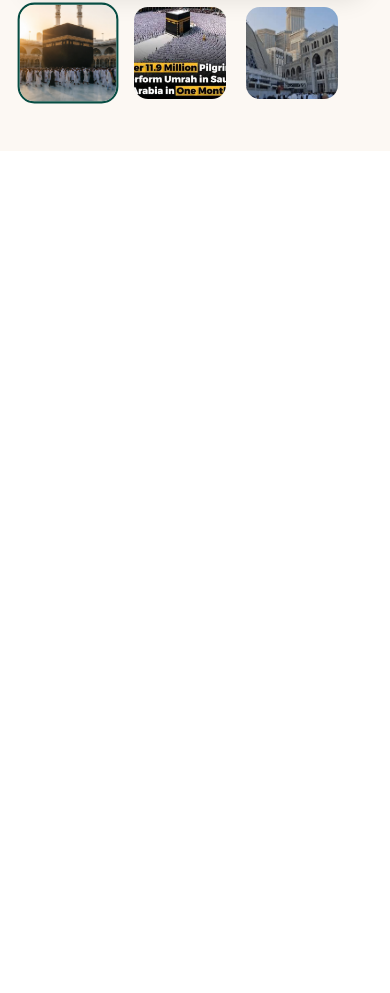
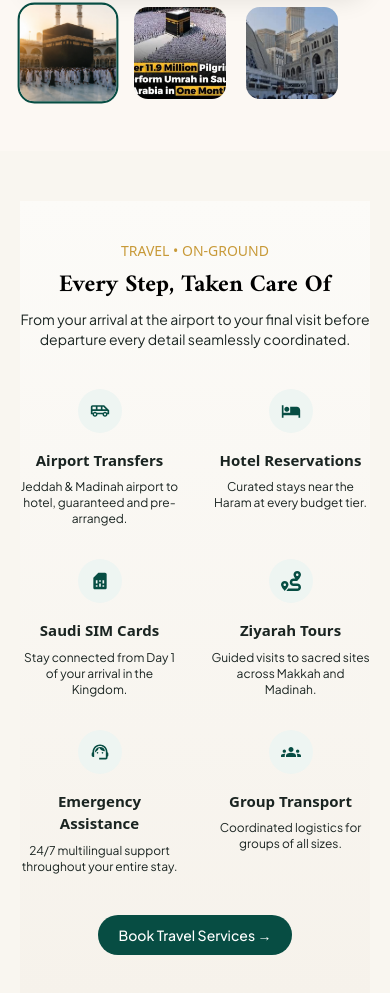
Before and after one commit to foysal41/hadya_portal, a Next.js app: page /about in a window 390 px wide. Shown: the part 10244-11237 px from the top of the page. Before the commit the page ends 10395 px from the top, so only its background shows below. Built offline with nearby package versions, Linux system fonts and the light colour scheme.

Commit message:
implemented process section where six card with icon and description that is dynamic data. Design is centerd and each card item middle position added connector timeline and  when applied hover on service card group icon bg will appear

```diff
--- a/src/app/[locale]/page.tsx
+++ b/src/app/[locale]/page.tsx
@@ -1,6 +1,7 @@
 import BoutiqueStorefront from "../features/home-commerce/BoutiqueStorefront";
 import DigitalTools from "../features/home-digitalTools/DigitalTools";
 import HeroSlider from "../features/home-hero/HeroSlider";
+import GroundServices from "../features/home-logistics/GroundServices";
 import PlatformPage from "../features/home-platform/PlatformSection";
 import TrustProcessPipeline from "../features/home-sponsorship/TrustProcessPipeline";
 import Spotlight from "../features/home-spotlight/Spotlight";
@@ -16,6 +17,7 @@ export default function Page() {
       <DigitalTools></DigitalTools>
       <TrustProcessPipeline></TrustProcessPipeline>
       <BoutiqueStorefront></BoutiqueStorefront>
+      <GroundServices></GroundServices>
     </>
   );
 }
--- /dev/null
+++ b/src/app/features/home-logistics/GroundServices.tsx
@@ -0,0 +1,130 @@
+import React from "react";
+import { advance, layout, style } from "@/app/csslib/GlobalCSS";
+import {
+  MdOutlineAirportShuttle,
+  MdHotel,
+  MdSimCard,
+  MdOutlineSupportAgent,
+  MdGroups,
+} from "react-icons/md";
+import { FaRoute } from "react-icons/fa";
+import left_image from "../../../../public/images/madina-bg-remove-image.webp";
+import right_image from "../../../../public/images/right-side-bg-remove-image.webp";
+import Image from "next/image";
+
+const groundServices = [
+  {
+    id: 1,
+    icon: MdOutlineAirportShuttle,
+    title: "Airport Transfers",
+    description:
+      "Jeddah & Madinah airport to hotel, guaranteed and pre-arranged.",
+  },
+  {
+    id: 2,
+    icon: MdHotel,
+    title: "Hotel Reservations",
+    description: "Curated stays near the Haram at every budget tier.",
+  },
+  {
+    id: 3,
+    icon: MdSimCard,
+    title: "Saudi SIM Cards",
+    description: "Stay connected from Day 1 of your arrival in the Kingdom.",
+  },
+  {
+    id: 4,
+    icon: FaRoute,
+    title: "Ziyarah Tours",
+    description: "Guided visits to sacred sites across Makkah and Madinah.",
+  },
+  {
+    id: 5,
+    icon: MdOutlineSupportAgent,
+    title: "Emergency Assistance",
+    description: "24/7 multilingual support throughout your entire stay.",
+  },
+  {
+    id: 6,
+    icon: MdGroups,
+    title: "Group Transport",
+    description: "Coordinated logistics for groups of all sizes.",
+  },
+];
+
+const GroundServices = () => {
+  return (
+    <section className={`${advance.section.padding} bg-[#F9F6F0] overflow-hidden`} >
+      <div className=" relative  bg-linear-to-b from-[#FCFBF8] to-[#F6F2EB] py-10 md:px-12 ">
+        {/* Left Image */}
+        <div className="absolute left-0 bottom-0  hidden lg:block ">
+          <Image src={left_image} alt="" width={500} height={500} className="w-20 h-100 md:w-30 lg:w-40 opacity-50    "  />
+
+        </div>
+
+        {/* Right Image */}
+        <div className="absolute right-0 bottom-0 hidden lg:block">
+          <Image src={right_image} alt="" width={500} height={500} className="w-20 h-100 md:w-30 lg:w-40 opacity-50"
+          />
+        </div>
+
+        {/* Heading */}
+        <div className={`${layout.sectionDirection.flexCenter} mb-10`}>
+          <p className={`${style.span.font} text-orangeColor`}>
+            {" "}
+            Travel • On-Ground
+          </p>
+
+          <h2 className={style.heading.h3}> Every Step, Taken Care Of </h2>
+
+          <p className={`${style.text.sm} max-w-3xl`}>
+            From your arrival at the airport to your final visit before
+            departure every detail seamlessly coordinated.{" "}
+          </p>
+        </div>
+
+        {/* Services */}
+        <div className="grid grid-cols-2 md:grid-cols-3 lg:grid-cols-6 gap-8 md:px-15">
+          {groundServices.map((service) => {
+            const Icon = service.icon;
+
+            return (
+              <div
+                key={service.id}
+                className="group relative text-center flex flex-col items-center"
+              >
+                {/* Connector Line */}
+                {service.id !== groundServices.length && (
+                  <div className="hidden lg:block absolute top-5 left-[58%] w-full border-t border-dashed border-[#CFC8BA]" />
+                )}
+
+                {/* Icon */}
+                <div className="relative z-10 w-11 h-11 rounded-full bg-[#EEF5F2] flex items-center justify-center transition-all duration-300 group-hover:bg-primary">
+                  <Icon className="text-xl text-primary group-hover:text-white transition-all duration-300 group-hover:scale-110" />
+                </div>
+
+                {/* Text */}
+                <h3 className="mt-4 font-semibold text-[15px] text-main">
+                  {service.title}
+                </h3>
+
+                <p className={`${style.text.xs} mt-2 max-w-42.5`}>
+                  {service.description}
+                </p>
+              </div>
+            );
+          })}
+        </div>
+
+        {/* Button */}
+        <div className="flex justify-center mt-10">
+          <button className={style.button.primary}>
+            Book Travel Services →
+          </button>
+        </div>
+      </div>
+    </section>
+  );
+};
+
+export default GroundServices;
```
Also changed, not shown: public/images/madina-bg-remove-image.webp (added), public/images/right-side-bg-remove-image.webp (added).
